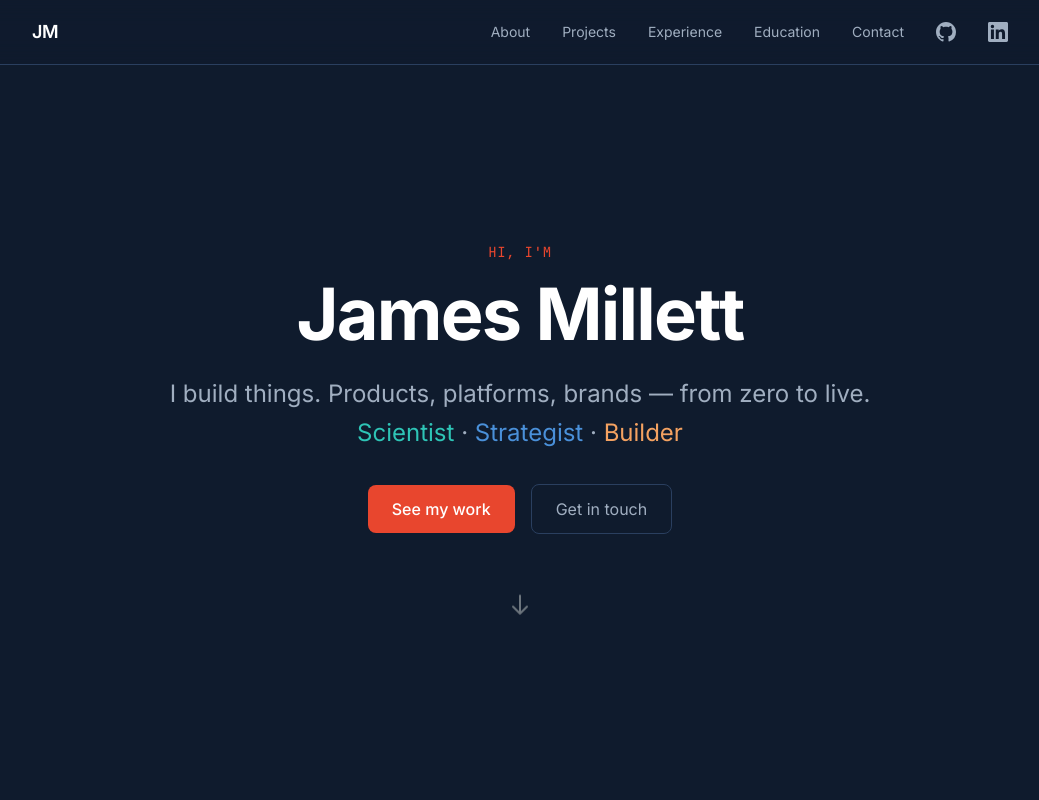
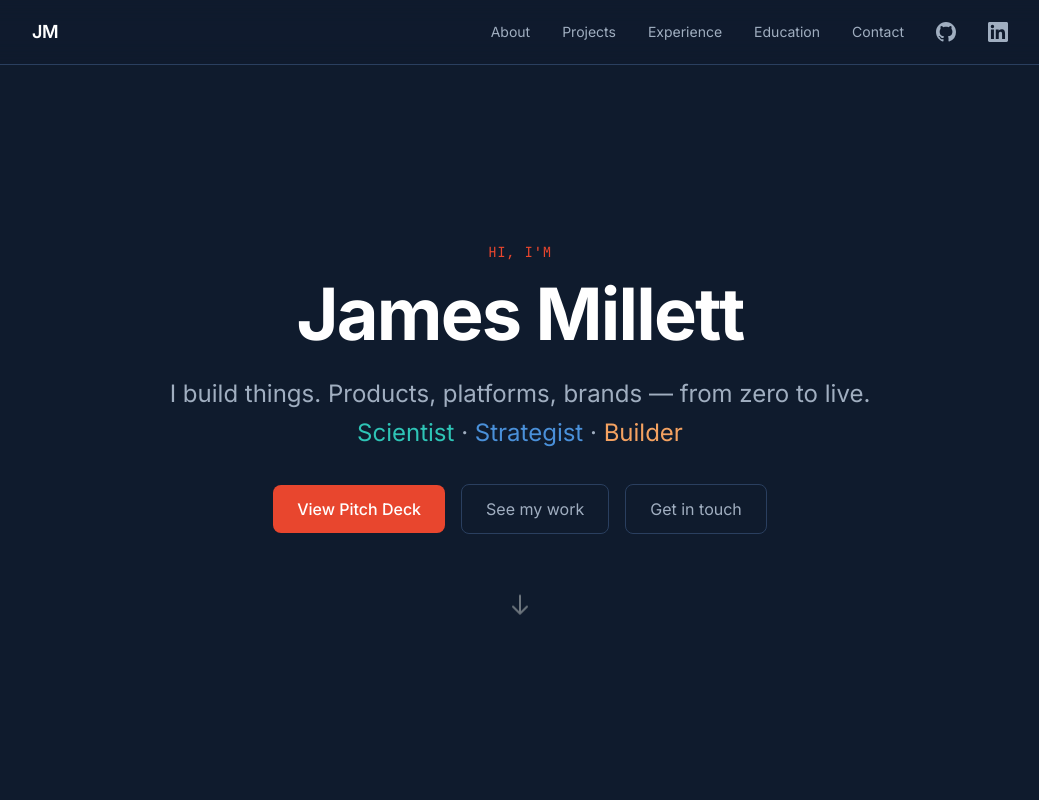
Before and after one commit to JamesMildog/jamesmillett.com, a React (Vite) app: page / in a window 1280 px wide. Shown: the top 800 px of the page, without its empty margins (120-1159 px from the left). Built offline with nearby package versions, Linux system fonts and the light colour scheme.

Commit message:
Add prominent View Pitch Deck button to hero

```diff
--- a/src/App.tsx
+++ b/src/App.tsx
@@ -163,10 +163,18 @@ function App() {
             <br className="hidden sm:block" />
             <span className="text-teal">Scientist</span> &middot; <span className="text-blue">Strategist</span> &middot; <span className="text-gold">Builder</span>
           </p>
-          <div className="flex items-center justify-center gap-4 animate-fade-in-up animate-delay-300">
+          <div className="flex flex-wrap items-center justify-center gap-4 animate-fade-in-up animate-delay-300">
+            <a
+              href="/deck.pdf"
+              target="_blank"
+              rel="noopener noreferrer"
+              className="px-6 py-3 bg-accent text-white font-medium rounded-lg hover:bg-accent/90 transition-all hover:scale-105"
+            >
+              View Pitch Deck
+            </a>
             <a
               href="#projects"
-              className="px-6 py-3 bg-accent text-white font-medium rounded-lg hover:bg-accent/90 transition-all hover:scale-105"
+              className="px-6 py-3 border border-border text-text-light rounded-lg hover:border-text-light hover:text-white transition-all"
             >
               See my work
             </a>
```
